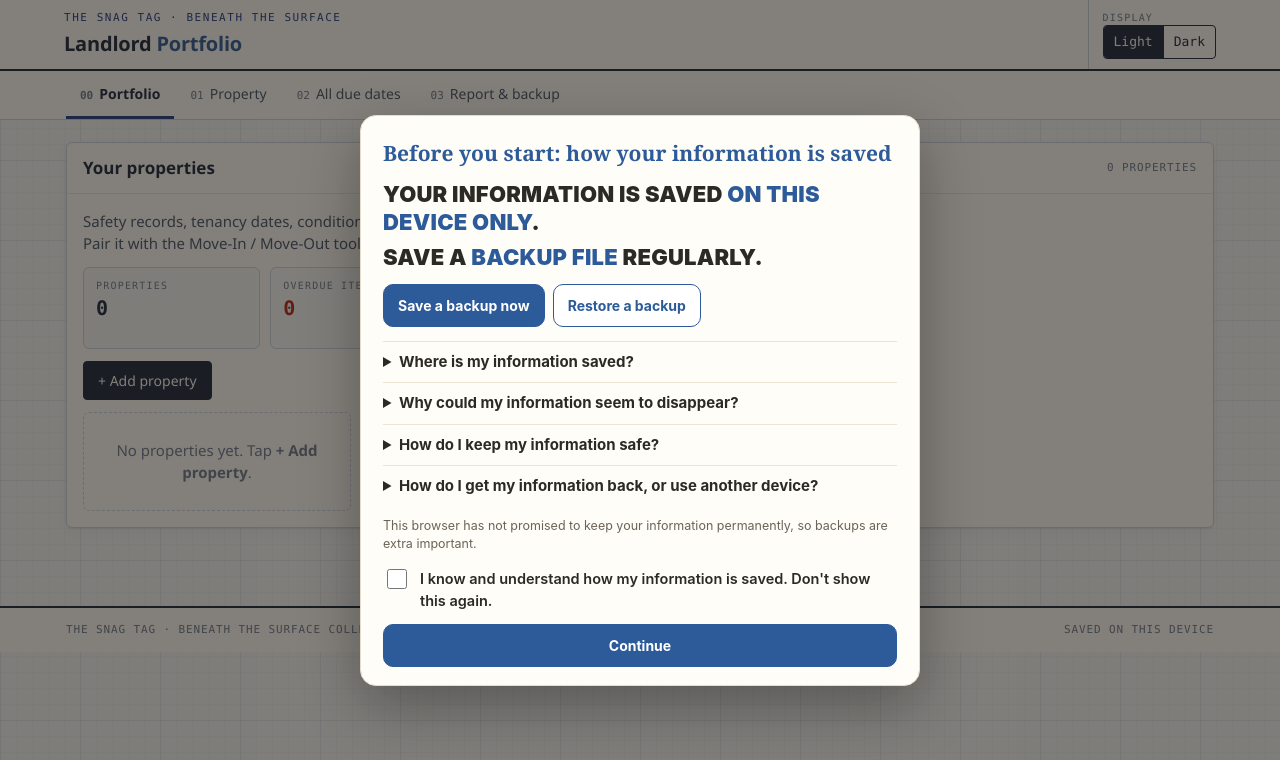
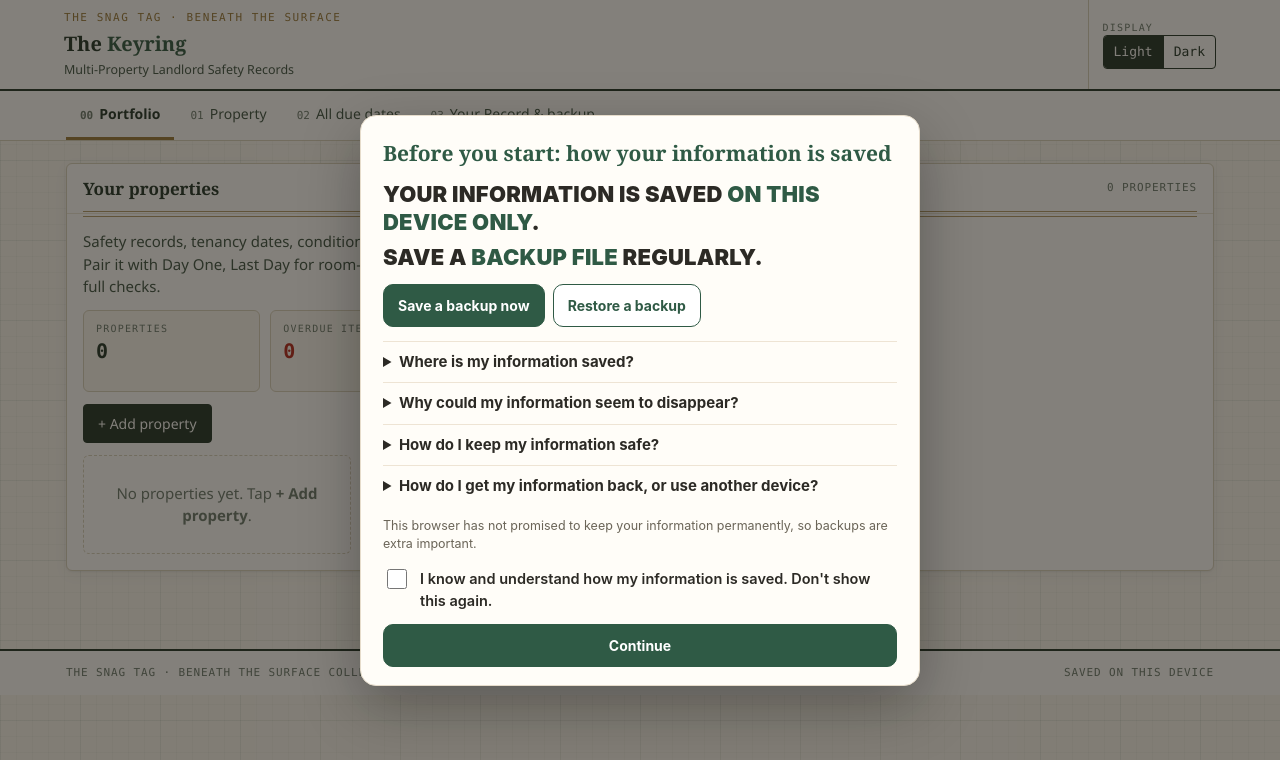
Before and after one commit to thesnagtag-coder/83ixqrbt, a plain HTML site: page index.html in a window 1280 px wide. Drawn offline with Linux system fonts and the light colour scheme.

Commit message:
Add files via upload

```diff
--- a/index.html
+++ b/index.html
@@ -3,7 +3,8 @@
 <head>
 <meta charset="UTF-8">
 <meta name="viewport" content="width=device-width, initial-scale=1">
-<title>Landlord Portfolio | Beneath the Surface | The Snag Tag</title>
+<meta name="description" content="Safety records, tenancy dates and defects for every property you let, in one place. Works offline, no subscription.">
+<title>The Keyring - Multi-Property Landlord Safety Records | Beneath the Surface | The Snag Tag</title>
 <style>
 :root{
   --paper:#F7FAFD; --sheet:#FFFFFF; --grid:rgba(45,91,154,.07); --grid2:rgba(45,91,154,.035);
@@ -204,6 +205,21 @@ body[data-mode="owner"] .buyer-only{display:none!important}
   main{padding:0}
 }
 </style>
+<style id="bts-identity">
+/* Beneath the Surface - House Records group identity */
+:root:not([data-theme="dark"]){
+  --paper:#FBF9F3; --ink:#1F3328; --ink2:#3E5446; --muted:#6A7A6F;
+  --line:#D9D3BF; --line2:#ECE8DA; --grid:rgba(47,90,69,.06); --grid2:rgba(47,90,69,.03);
+  --blue:#2F5A45; --blue-soft:#E8F0EA; --cyan:#9A7B3C; --cyan-soft:#F5EFE0; --focus:#2F5A45;
+}
+body{font-family:"Segoe UI",system-ui,-apple-system,"Helvetica Neue",Arial,sans-serif}
+.brand h1,.sheet-h h2{font-family:Georgia,"Times New Roman",serif;letter-spacing:0}
+.brand .plain{font-size:12.5px;color:var(--ink2);margin-top:2px}
+.sheet-h{position:relative}
+.sheet-h::after{content:"";position:absolute;left:16px;right:16px;bottom:-4px;height:6px;background:linear-gradient(#9A7B3C,#9A7B3C) top/100% 1px no-repeat,linear-gradient(#9A7B3C,#9A7B3C) bottom/100% 1px no-repeat;opacity:.75;pointer-events:none}
+.trail-name{font-family:var(--mono);font-size:11px;letter-spacing:.14em;text-transform:uppercase;color:var(--cyan);margin:0 0 6px}
+@media print{.sheet-h::after{display:none}}
+</style>
 <style>
 .pcards{display:grid;grid-template-columns:repeat(auto-fill,minmax(260px,1fr));gap:14px}
 .pc{background:var(--sheet);border:1px solid var(--line);border-left:6px solid var(--cyan);border-radius:10px;padding:14px;display:flex;flex-direction:column;gap:6px}
@@ -219,21 +235,21 @@ body[data-mode="owner"] .buyer-only{display:none!important}
 </head>
 <body data-mode="owner">
 <header class="tb"><div class="wrap tb-row" style="padding:0">
-  <div class="tb-cell brand"><div class="coll">The Snag Tag &middot; Beneath the Surface</div><h1>Landlord <span>Portfolio</span></h1></div>
+  <div class="tb-cell brand"><div class="coll">The Snag Tag &middot; Beneath the Surface</div><h1>The <span>Keyring</span></h1><div class="plain">Multi-Property Landlord Safety Records</div></div>
   <div class="tb-cell"><div class="tb-label">Display</div><div class="seg" id="themeSeg"><button data-v="light">Light</button><button data-v="dark">Dark</button></div></div>
 </div></header>
 <nav class="tabs"><div class="wrap" id="tabs">
   <button data-t="port"><span class="n">00</span>Portfolio</button>
   <button data-t="prop"><span class="n">01</span>Property</button>
   <button data-t="due"><span class="n">02</span>All due dates</button>
-  <button data-t="report"><span class="n">03</span>Report &amp; backup</button>
+  <button data-t="report"><span class="n">03</span>Your Record &amp; backup</button>
 </div></nav>
 <main><div class="wrap">
 
 <section class="view" id="view-port">
   <div class="sheet"><div class="sheet-h"><h2>Your properties</h2><span class="ref" id="portRef"></span></div>
   <div class="sheet-b">
-    <p class="lede">Safety records, tenancy dates, condition reports and open defects for every property you let, in one place. Pair it with the Move-In / Move-Out tool for room-by-room condition, and the Safety Trio for full checks.</p>
+    <p class="lede">Safety records, tenancy dates, condition reports and open defects for every property you let, in one place. Pair it with Day One, Last Day for room-by-room condition, and the Spark, Smoke & Silent Gas bundle for full checks.</p>
     <div class="kpis" id="kpis"></div>
     <div class="row" style="margin-bottom:12px"><button class="btn pri" id="addProp" type="button">+ Add property</button></div>
     <div class="pcards" id="pcards"></div>
@@ -295,7 +311,7 @@ body[data-mode="owner"] .buyer-only{display:none!important}
 </section>
 
 </div></main>
-<footer><div class="wrap"><span>THE SNAG TAG &middot; BENEATH THE SURFACE COLLECTION &middot; LANDLORD PORTFOLIO</span><span id="saveState">SAVED ON THIS DEVICE</span></div></footer>
+<footer><div class="wrap"><span>THE SNAG TAG &middot; BENEATH THE SURFACE COLLECTION &middot; THE KEYRING</span><span id="saveState">SAVED ON THIS DEVICE</span></div></footer>
 <div class="toast" id="toast"></div>
 <script>
 (function(){
@@ -363,7 +379,7 @@ function allDue(){var rows=[];S.props.forEach(function(p){items(p).forEach(funct
 function renderDue(){var rows=allDue();$('#dueTbl tbody').innerHTML=rows.map(function(r){return '<tr><td data-l="Property">'+esc(r.p.d.name||'Property')+'</td><td data-l="Item">'+esc(r.x.t)+'</td><td data-l="Last done">'+fmt(r.p.last[r.x.id])+'</td><td data-l="Next due">'+fmt(r.s.n)+'</td><td data-l="Status"><span class="risk '+r.s.c+'">'+esc(r.s.t)+'</span></td></tr>';}).join('')||'<tr><td colspan="5"><div class="empty">Nothing to show yet.</div></td></tr>';
   $('#dueRef').textContent=rows.filter(function(r){return r.s.c==='High';}).length+' OVERDUE';}
 function renderReport(){
-  var h='<div style="display:flex;justify-content:space-between;gap:12px;flex-wrap:wrap;border-bottom:2px solid var(--ink);padding-bottom:10px;margin-bottom:14px"><div><div style="font-family:var(--mono);font-size:11px;letter-spacing:.14em;color:var(--cyan)">THE SNAG TAG &middot; BENEATH THE SURFACE</div><h2 style="margin:4px 0 0;font-size:22px">Landlord Portfolio Record</h2><div class="hint">Printed '+fmt(iso(today()))+'</div></div></div>';
+  var h='<div style="display:flex;justify-content:space-between;gap:12px;flex-wrap:wrap;border-bottom:2px solid var(--ink);padding-bottom:10px;margin-bottom:14px"><div><div style="font-family:var(--mono);font-size:11px;letter-spacing:.14em;color:var(--cyan)">THE SNAG TAG &middot; BENEATH THE SURFACE</div><h2 style="margin:4px 0 0;font-size:22px">The Keyring &middot; Your Record</h2><div class="hint">Printed '+fmt(iso(today()))+'</div></div></div>';
   if(!S.props.length)h+='<p class="hint">No properties recorded.</p>';
   S.props.forEach(function(p){var s=summary(p);
     h+='<div class="rep-f"><div class="row"><b>'+esc(p.d.name||'Property')+'</b><span class="hint">'+esc(p.d.address||'')+'</span></div><dl>'+
@@ -396,12 +412,12 @@ $('#dfTbl').addEventListener('click',function(e){var p=cur();var b=e.target.clos
 $('#delProp').addEventListener('click',function(e){var b=e.currentTarget;if(b.dataset.confirm){S.props=S.props.filter(function(p){return p.id!==S.cur;});S.cur=S.props.length?S.props[0].id:null;save();delete b.dataset.confirm;b.textContent='Delete this property';go('port');toast('Property deleted');}else{b.dataset.confirm='1';b.textContent='Tap again to delete';setTimeout(function(){delete b.dataset.confirm;b.textContent='Delete this property';},3500);}});
 $('#printBtn').addEventListener('click',function(){renderReport();window.print();});
 $('#exportBtn').addEventListener('click',function(){var a=document.createElement('a');a.href=URL.createObjectURL(new Blob([JSON.stringify(Object.assign({v:1,kind:'landlord'},window.tstNumsAdd?tstNumsAdd(S):S),null,1)],{type:'application/json'}));a.download='landlord-portfolio-'+iso(today())+'.json';document.body.appendChild(a);a.click();setTimeout(function(){URL.revokeObjectURL(a.href);a.remove();},400);toast('Backup downloaded');});
-$('#importFile').addEventListener('change',function(e){var f=e.target.files[0];if(!f)return;var rd=new FileReader();rd.onload=function(){try{var o=JSON.parse(rd.result);if(!o||o.kind!=='landlord'||!Array.isArray(o.props))throw 0;delete o.v;delete o.kind;S=Object.assign({theme:'light',props:[],cur:null},o);flush();applyTheme();go('report');toast('Backup restored');}catch(err){toast('That file is not a valid Landlord Portfolio backup.');}e.target.value='';};rd.readAsText(f);});
+$('#importFile').addEventListener('change',function(e){var f=e.target.files[0];if(!f)return;var rd=new FileReader();rd.onload=function(){try{var o=JSON.parse(rd.result);if(!o||o.kind!=='landlord'||!Array.isArray(o.props))throw 0;delete o.v;delete o.kind;S=Object.assign({theme:'light',props:[],cur:null},o);flush();applyTheme();go('report');toast('Backup restored');}catch(err){toast('That file is not a valid The Keyring backup.');}e.target.value='';};rd.readAsText(f);});
 $('#resetBtn').addEventListener('click',function(e){var b=e.currentTarget;if(b.dataset.confirm){var th=S.theme;S={theme:th,props:[],cur:null};flush();renderAll();toast('All data cleared');delete b.dataset.confirm;b.textContent='Clear all data';}else{b.dataset.confirm='1';b.textContent='Tap again to clear everything';setTimeout(function(){delete b.dataset.confirm;b.textContent='Clear all data';},3500);}});
 applyTheme();go('port');
 })();
 </script>
-<script>window.TST_SAFE={id:'83ixqrbt',accent:'#2D5B9A',backup:function(){document.getElementById('exportBtn').click()},restore:function(){document.getElementById('importFile').click()}};</script>
+<script>window.TST_SAFE={id:'83ixqrbt',accent:'#2F5A45',backup:function(){document.getElementById('exportBtn').click()},restore:function(){document.getElementById('importFile').click()}};</script>
 <!-- ===== The Snag Tag - Your emergency numbers ===== -->
 <style>
 .tst-nums{margin:8px 0 2px}
```
